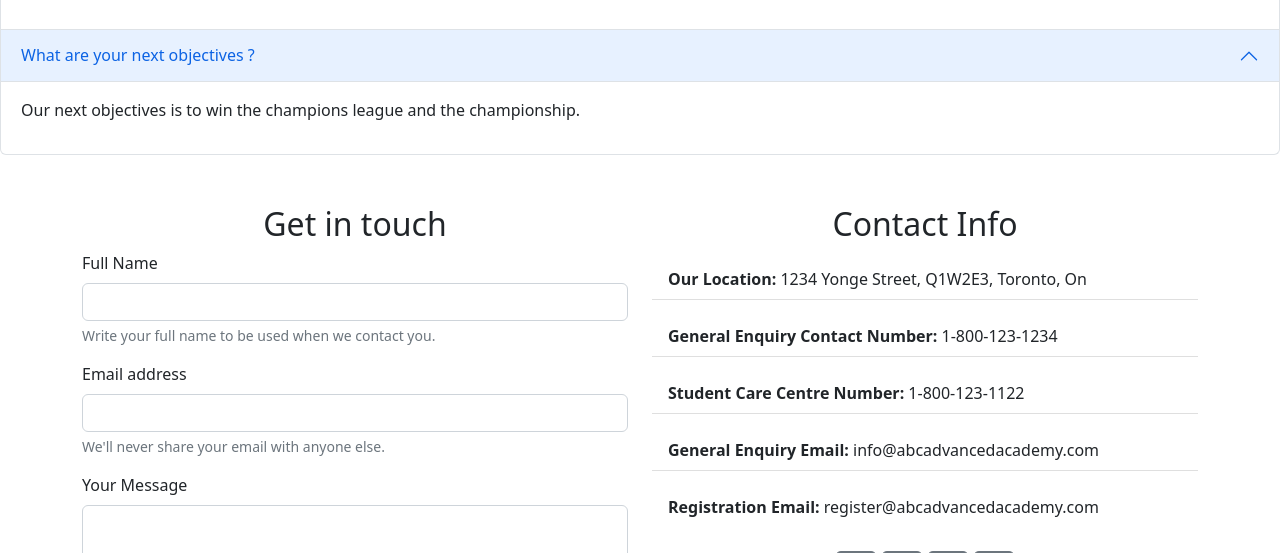
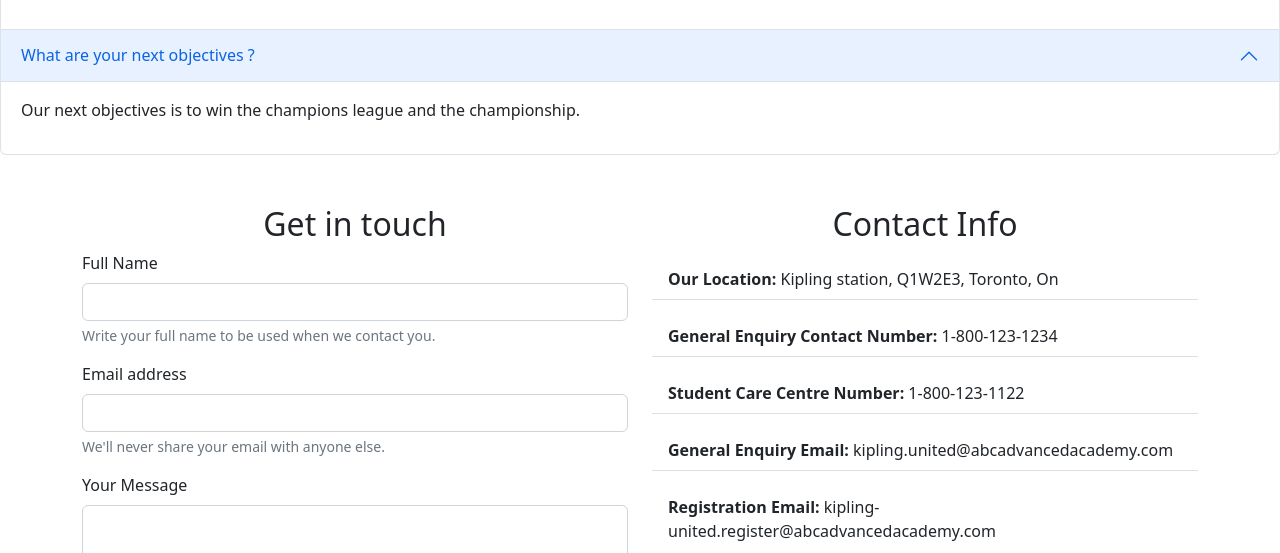
Before and after one commit to Valentin-Meltz/Toronto-KiplingUnited, a plain HTML site: page index.html in a window 1280 px wide. Shown: the part 3244-3797 px from the top of the page. Drawn offline with nearby package versions, Linux system fonts and the light colour scheme.

Commit message:
update contact info

```diff
--- a/index.html
+++ b/index.html
@@ -445,7 +445,7 @@
                 <ul class="list-group list-group-flush">
                     <li class="list-group-item my-2">
                         <span class="fw-bold">Our Location:</span>
-                        1234 Yonge Street, Q1W2E3, Toronto, On
+                        Kipling station, Q1W2E3, Toronto, On
                     </li>
 
                     <li class="list-group-item my-2">
@@ -460,12 +460,12 @@
 
                     <li class="list-group-item my-2">
                         <span class="fw-bold">General Enquiry Email:</span>
-                        info@abcadvancedacademy.com
+                        kipling.united@abcadvancedacademy.com
                     </li>
 
                     <li class="list-group-item my-2">
                         <span class="fw-bold">Registration Email:</span>
-                        register@abcadvancedacademy.com
+                        kipling-united.register@abcadvancedacademy.com
                     </li>
                 </ul>
 
```
